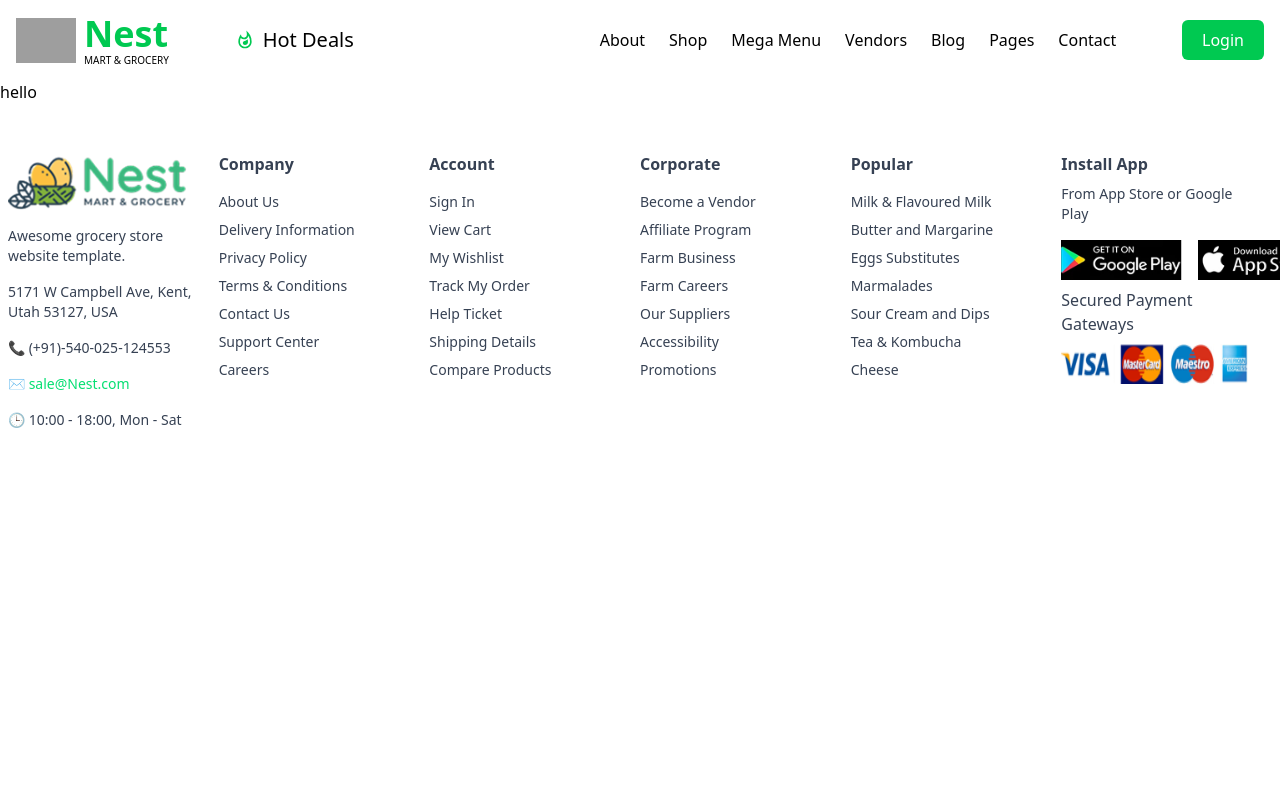
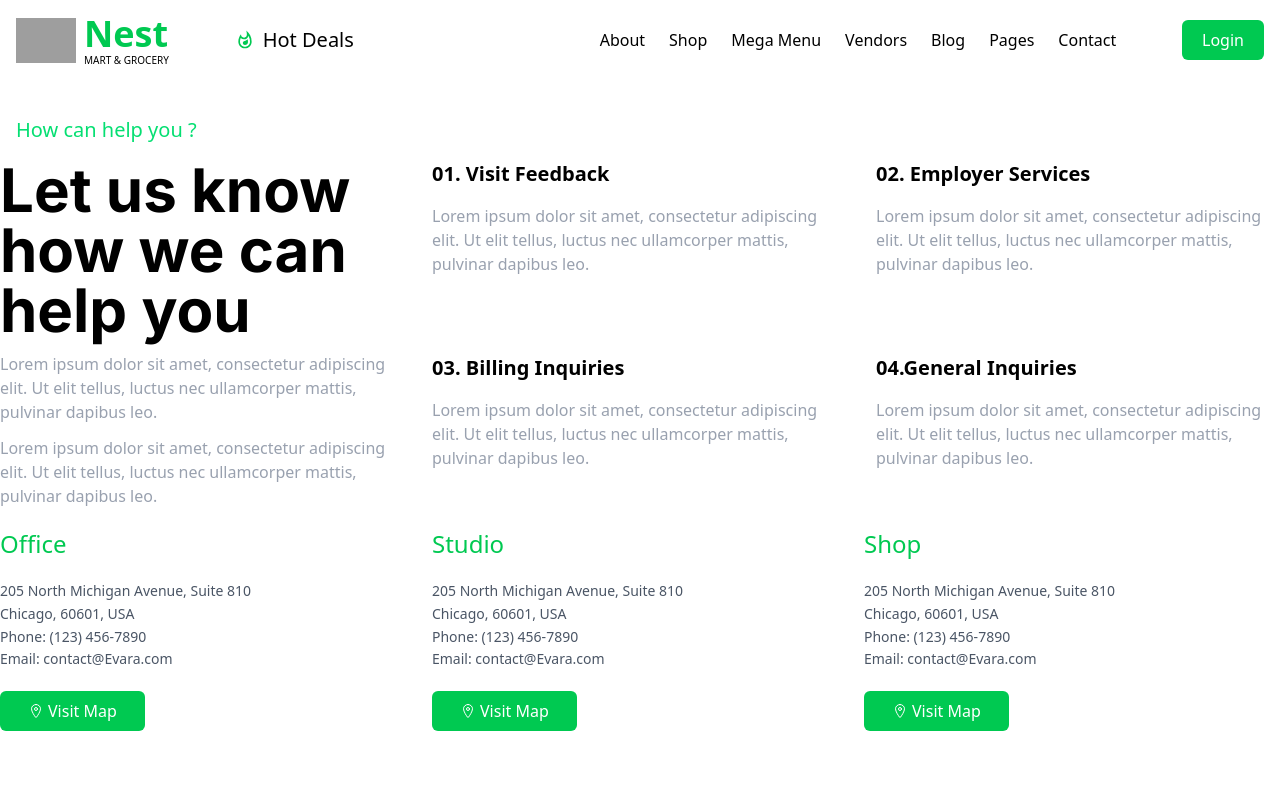
Before and after one commit to shohan-28/React-JS-BAC-Project-3, a React (Vite) app: page /Contact in a window 1280 px wide. Shown: the top 800 px of the page. Built offline with nearby package versions, Linux system fonts and the light colour scheme; grey boxes are pictures that could not be loaded.

Commit message:
Updated some files and fixed bugs

```diff
--- a/index.html
+++ b/index.html
@@ -1,13 +1,22 @@
 <!doctype html>
 <html lang="en">
+
 <head>
   <meta charset="UTF-8" />
   <link rel="icon" type="image/svg+xml" href="/vite.svg" />
   <meta name="viewport" content="width=device-width, initial-scale=1.0" />
   <title>nest-shop</title>
+
+  <link rel="preconnect" href="https://fonts.googleapis.com">
+  <link rel="preconnect" href="https://fonts.gstatic.com" crossorigin>
+  <link
+    href="https://fonts.googleapis.com/css2?family=Inter:ital,opsz,wght@0,14..32,100..900;1,14..32,100..900&display=swap"
+    rel="stylesheet">
 </head>
+
 <body>
   <div id="root"></div>
   <script type="module" src="/src/main.jsx"></script>
 </body>
+
 </html>
--- a/src/ContactSection/Contact.jsx
+++ b/src/ContactSection/Contact.jsx
@@ -1,10 +1,86 @@
 import React from 'react';
+import { FaLocationDot } from 'react-icons/fa6';
+import { IoLocationOutline } from 'react-icons/io5';
 
 const Contact = () => {
     return (
-        <div>
-            <p>hello</p>
-        </div>
+        <div className='container mx-auto pt-5 pb-5'>
+
+            <div>
+                <p className='text-green-400 text-xl p-4'>How can help you ?</p>
+            </div>
+            <div className='grid lg:grid-cols-3 grid-cols-1 gap-4'>
+
+                <div className='space-y-3'>
+                    <p className='text-black text-6xl inter font-bold'>Let us know how
+                        we can help you</p>
+                    <p className='text-base text-gray-400'>Lorem ipsum dolor sit amet, consectetur adipiscing elit. Ut
+                        elit tellus, luctus nec ullamcorper mattis, pulvinar dapibus
+                        leo.</p>
+                    <p className='text-base text-gray-400'>Lorem ipsum dolor sit amet, consectetur adipiscing elit. Ut
+                        elit tellus, luctus nec ullamcorper mattis, pulvinar dapibus
+                        leo.</p>
+                </div>
+                <div className='grid grid-cols-1 lg:grid-cols-2 gap-10 lg:col-span-2'>
+                    <div className='space-y-4'>
+                        <p className='text-black text-xl font-bold'>01. Visit Feedback</p>
+                        <p className='text-base text-gray-400'>Lorem ipsum dolor sit amet, consectetur adipiscing elit. Ut
+                            elit tellus, luctus nec ullamcorper mattis, pulvinar dapibus
+                            leo.</p>
+                    </div>
+                    <div className='space-y-4'>
+                        <p className='text-black text-xl font-bold'>02. Employer Services</p>
+                        <p className='text-base text-gray-400'>Lorem ipsum dolor sit amet, consectetur adipiscing elit. Ut
+                            elit tellus, luctus nec ullamcorper mattis, pulvinar dapibus
+                            leo.</p>
+                    </div>
+                    <div className='space-y-4'>
+                        <p className='text-black text-xl font-bold'>03. Billing Inquiries</p>
+                        <p className='text-base text-gray-400'>Lorem ipsum dolor sit amet, consectetur adipiscing elit. Ut
+                            elit tellus, luctus nec ullamcorper mattis, pulvinar dapibus
+                            leo.</p>
+                    </div>
+                    <div className='space-y-4'>
+                        <p className='text-black text-xl font-bold'>04.General Inquiries</p>
+                        <p className='text-base text-gray-400'>Lorem ipsum dolor sit amet, consectetur adipiscing elit. Ut
+                            elit tellus, luctus nec ullamcorper mattis, pulvinar dapibus
+                            leo.</p>
+                    </div>
+                </div>
+            </div>
+
+            <div className='grid grid-cols-1 lg:grid-cols-3 gap-4'>
+                <div className="text-sm text-gray-600 leading-relaxed py-5">
+                    <p className='text-2xl text-green-500 pb-5'>Office</p>
+                    <p>205 North Michigan Avenue, Suite 810</p>
+                    <p>Chicago, 60601, USA</p>
+                    <p>Phone: (123) 456-7890</p>
+                    <p className='pb-5'>Email: contact@Evara.com</p>
+
+                    <button className='bg-green-500 text-white px-7  rounded-md py-2 flex text-base items-center '> <IoLocationOutline className='pr-1 text-xl'/> Visit Map</button>
+                </div>
+
+                <div className="text-sm text-gray-600 leading-relaxed py-5">
+                    <p className='text-2xl text-green-500 pb-5'>Studio</p>
+                    <p>205 North Michigan Avenue, Suite 810</p>
+                    <p>Chicago, 60601, USA</p>
+                    <p>Phone: (123) 456-7890</p>
+                    <p className='pb-5'>Email: contact@Evara.com</p>
+
+                    <button className='bg-green-500 text-white px-7  rounded-md py-2 flex text-base items-center '> <IoLocationOutline className='pr-1 text-xl'/> Visit Map</button>
+                </div>
+
+                <div className="text-sm text-gray-600 leading-relaxed py-5">
+                    <p className='text-2xl text-green-500 pb-5'>Shop</p>
+                    <p>205 North Michigan Avenue, Suite 810</p>
+                    <p>Chicago, 60601, USA</p>
+                    <p>Phone: (123) 456-7890</p>
+                    <p className='pb-5'>Email: contact@Evara.com</p>
+
+                    <button className='bg-green-500 text-white px-7  rounded-md py-2 flex text-base items-center '> <IoLocationOutline className='pr-1 text-xl'/> Visit Map</button>
+                </div>
+            </div>
+        </div >
     );
 };
 
--- a/src/index.css
+++ b/src/index.css
@@ -1 +1,9 @@
 @import "tailwindcss";
+
+
+.inter{
+  font-family: "Inter", sans-serif;
+  font-optical-sizing: auto;
+  font-weight: <weight>;
+  font-style: normal;
+}
```
Lines whose indentation alone changed are shown as unchanged.
